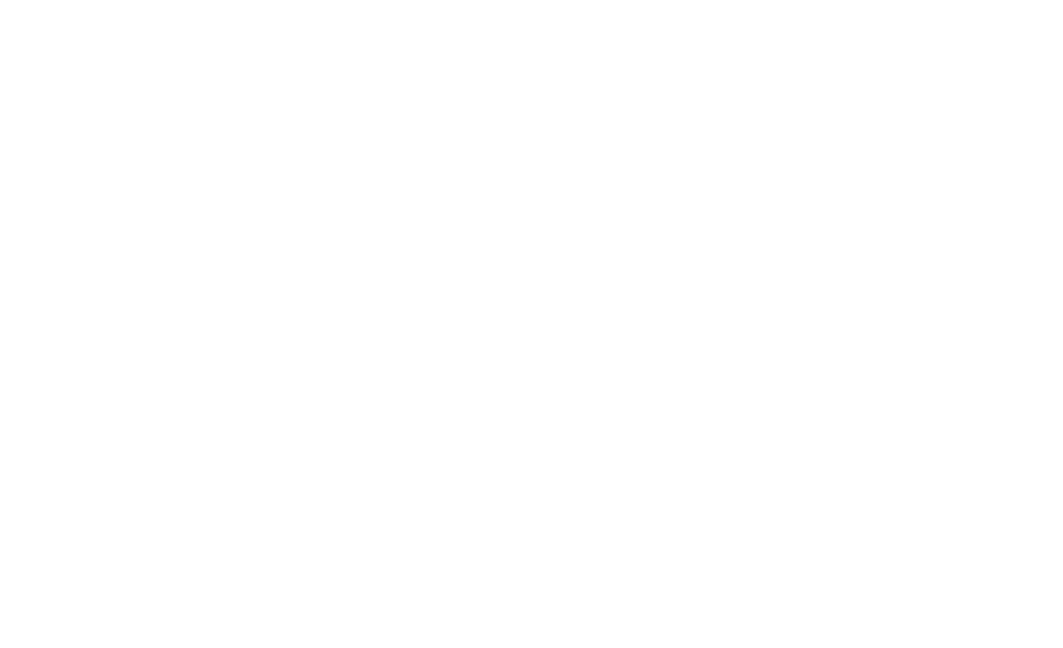
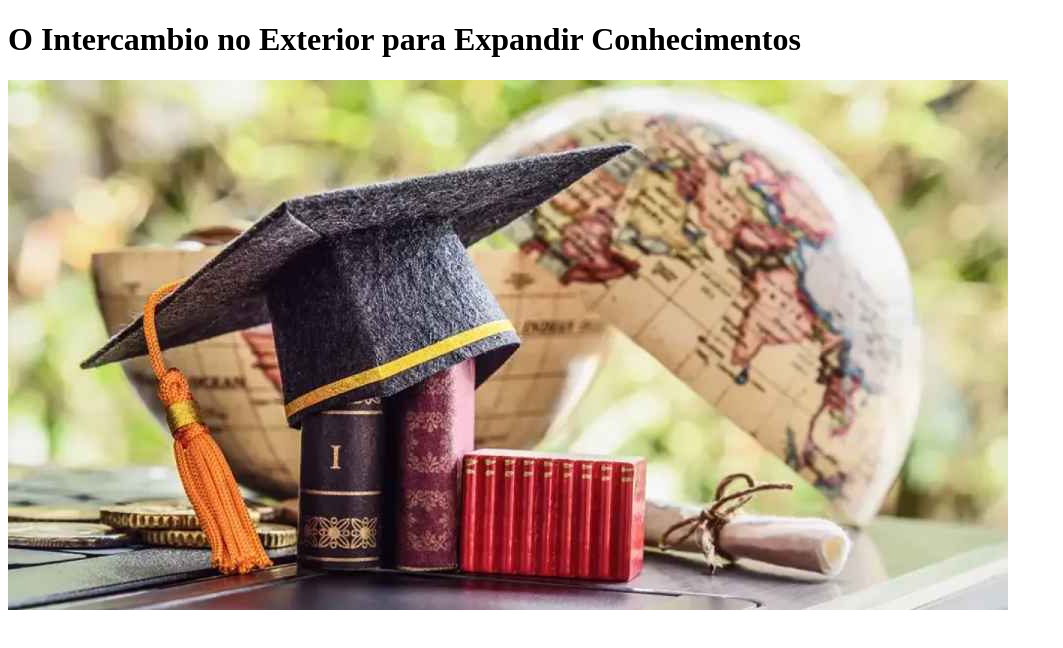
Before and after one commit to Lynanayor56/Projeto-Agrinho, a plain HTML site: page index.html in a window 1280 px wide. Shown: the whole page, without its empty margins (0-1063 px from the left). Drawn offline with Linux system fonts and the light colour scheme.

Commit message:
Add files via upload

```diff
--- a/index.html
+++ b/index.html
@@ -7,6 +7,10 @@
     <link rel="sytlesheet" href="sytle.css">
 </head>
 <body>
+    <header>
+        <h1> O Intercambio no Exterior para Expandir Conhecimentos </h1>
+        <img src="download.jpeg" alt="formação no exterior">
 
+    </header>
 </body>
 </html>
--- a/style.css
+++ b/style.css
@@ -0,0 +1,4 @@
+body{
+    padding: 0%;
+    margin: 0%;
+}
```
